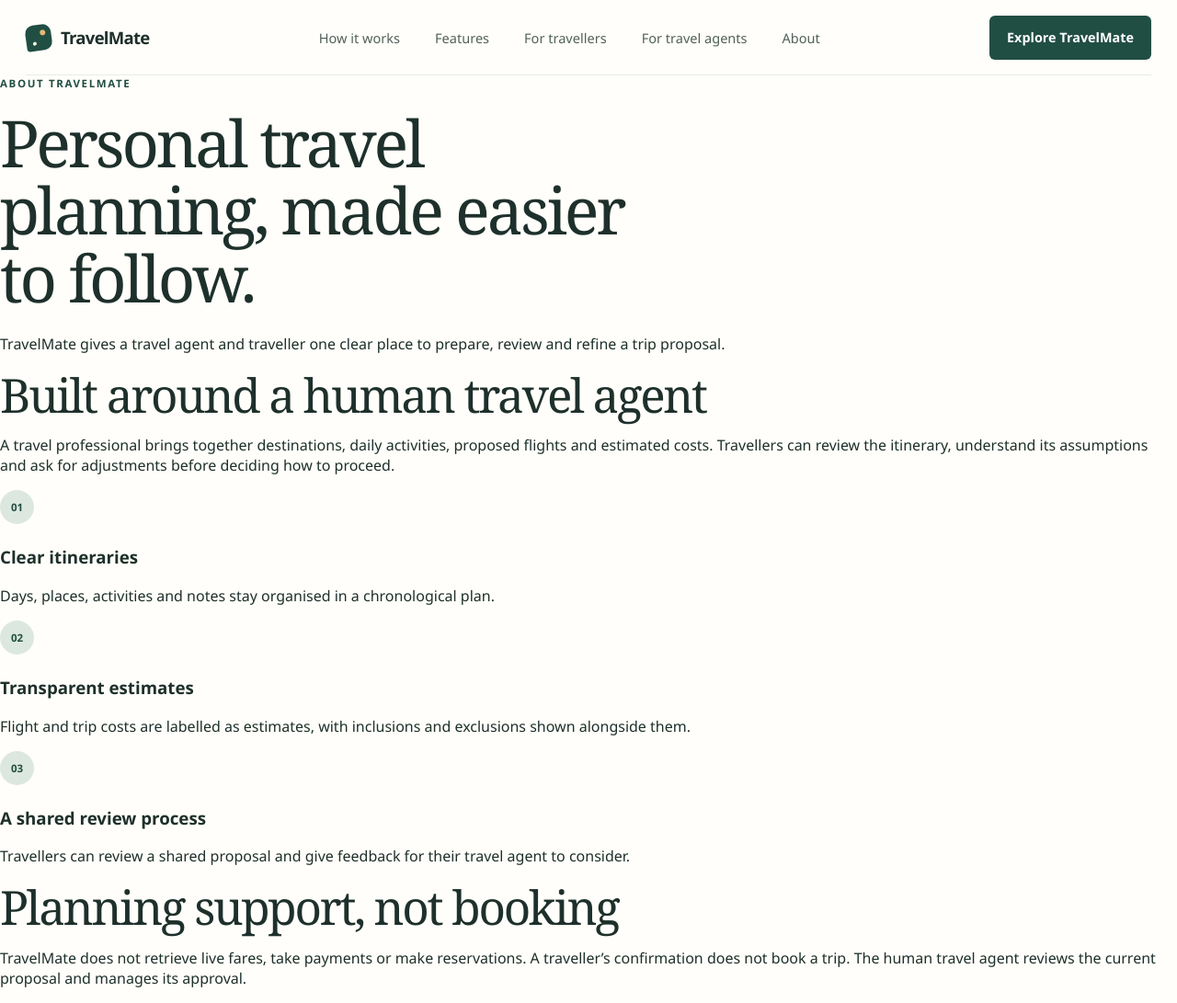
After one commit to sanjaydevarai5/TravelMate, a Node server app: template app/views/about.pug in a window 1280 px wide. The commit adds this page. Shown: the whole page at 92% size. Run offline with Node 20, Linux system fonts and the light colour scheme; the template is opened without the code that fills it, so the values that code supplies are empty.

Commit message:
add About Us page

```diff
--- a/app/app.js
+++ b/app/app.js
@@ -17,6 +17,10 @@ const db = require('./services/db');
 // Create a route for root - /
 app.get("/", function(req, res) {
     res.render("home");
+});
+
+app.get('/about', function(req, res) {
+    res.render('about');
 });
 
 // Create a route for testing the db
--- /dev/null
+++ b/app/views/about.pug
@@ -0,0 +1,33 @@
+extends layout
+
+block title
+  | About TravelMate
+
+block content
+  section.information-page
+    .information-shell
+      p.eyebrow About TravelMate
+      h1 Personal travel planning, made easier to follow.
+      p.information-lead TravelMate gives a travel agent and traveller one clear place to prepare, review and refine a trip proposal.
+
+      .about-highlight
+        h2 Built around a human travel agent
+        p A travel professional brings together destinations, daily activities, proposed flights and estimated costs. Travellers can review the itinerary, understand its assumptions and ask for adjustments before deciding how to proceed.
+
+      .about-grid
+        article.information-card
+          span.product-icon(aria-hidden='true') 01
+          h3 Clear itineraries
+          p Days, places, activities and notes stay organised in a chronological plan.
+        article.information-card
+          span.product-icon(aria-hidden='true') 02
+          h3 Transparent estimates
+          p Flight and trip costs are labelled as estimates, with inclusions and exclusions shown alongside them.
+        article.information-card
+          span.product-icon(aria-hidden='true') 03
+          h3 A shared review process
+          p Travellers can review a shared proposal and give feedback for their travel agent to consider.
+
+      .information-note
+        h2 Planning support, not booking
+        p TravelMate does not retrieve live fares, take payments or make reservations. A traveller’s confirmation does not book a trip. The human travel agent reviews the current proposal and manages its approval.
--- a/app/views/navbar.pug
+++ b/app/views/navbar.pug
@@ -9,4 +9,5 @@ header.site-header
       a(href='#features') Features
       a(href='#travellers') For travellers
       a(href='#agents') For travel agents
+      a(href='/about') About
     a.nav-button(href='#how-it-works') Explore TravelMate
```
